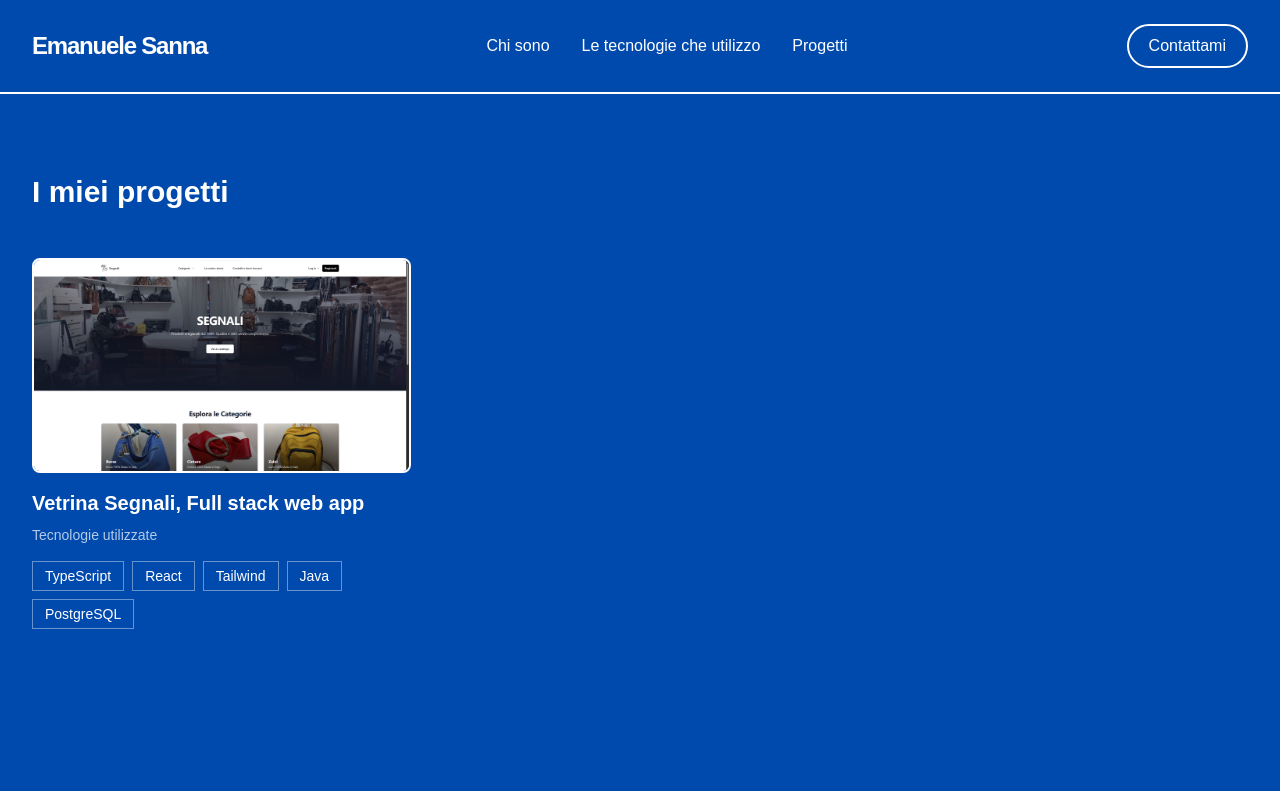
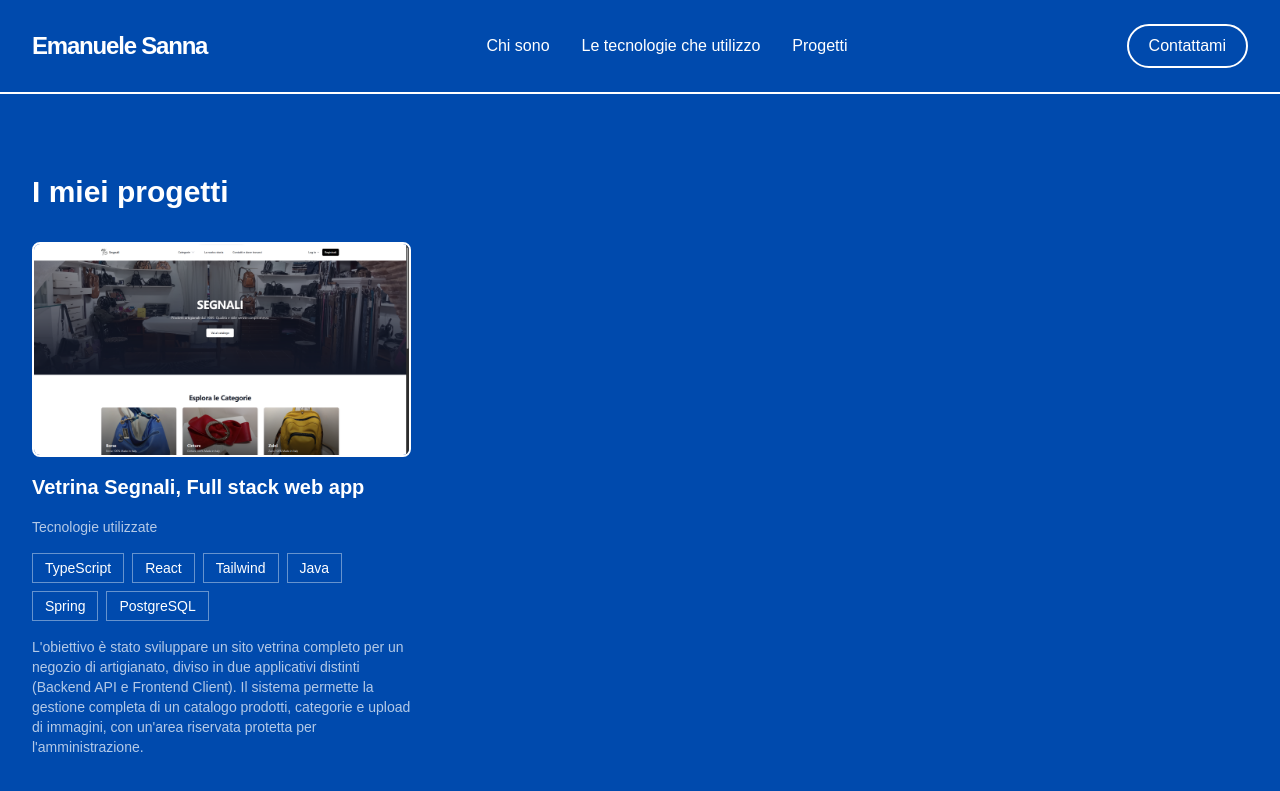
Before and after one commit to ESan9/portfolioes, a React app: page /projects in a window 1280 px wide. Shown: the top 791 px of the page. Built offline with nearby package versions, Linux system fonts and the light colour scheme; the HTML template or start-up script is replaced by a standard one.

Commit message:
Implement scroll restoration on navigation

```diff
--- a/src/App.tsx
+++ b/src/App.tsx
@@ -6,10 +6,12 @@ import About from "./pages/About";
 import Contact from "./pages/Contact";
 import Stack from "./pages/Stack";
 import Projects from "./pages/Projects";
+import ScrollToTop from "./components/ScrollToTop";
 
 const App = () => {
   return (
     <BrowserRouter>
+      <ScrollToTop />
       <div className="min-h-screen bg-project">
         <Navbar />
         <Routes>
--- /dev/null
+++ b/src/components/ScrollToTop.tsx
@@ -0,0 +1,12 @@
+import { useLocation } from "react-router-dom";
+import { useEffect } from "react";
+
+const ScrollToTop = () => {
+  const location = useLocation();
+  useEffect(() => {
+    window.scrollTo({ top: 0, left: 0, behavior: "smooth" });
+  }, [location]);
+  return null;
+};
+
+export default ScrollToTop;
--- a/src/pages/Projects.tsx
+++ b/src/pages/Projects.tsx
@@ -1,10 +1,13 @@
 import homeP from "../assets/HomeP.png";
 const projectList = [
   {
+    id: "1",
     title: "Vetrina Segnali, Full stack web app",
     image: homeP,
     link: "https://segnaliart.vercel.app/",
-    tags: ["TypeScript", "React", "Tailwind", "Java", "PostgreSQL"],
+    tags: ["TypeScript", "React", "Tailwind", "Java", "Spring", "PostgreSQL"],
+    description:
+      "L'obiettivo è stato sviluppare un sito vetrina completo per un negozio di artigianato, diviso in due applicativi distinti (Backend API e Frontend Client). Il sistema permette la gestione completa di un catalogo prodotti, categorie e upload di immagini, con un'area riservata protetta per l'amministrazione.",
   },
 ];
 
@@ -12,10 +15,10 @@ const Projects = () => {
   return (
     <main className="max-w-7xl mx-auto px-8 pt-20 pb-32">
       {" "}
-      <h2 className="text-3xl font-bold text-white mb-12">I miei progetti</h2>
+      <h2 className="text-3xl font-bold text-white mb-8">I miei progetti</h2>
       <div className="grid grid-cols-1 md:grid-cols-2 lg:grid-cols-3 gap-10">
-        {projectList.map((project, index) => (
-          <div key={index} className="group flex flex-col">
+        {projectList.map((project) => (
+          <div key={project.id} className="group flex flex-col">
             <div className="overflow-hidden rounded-lg border-2 border-white mb-4">
               <a href={project.link} target="_blank" rel="noreferrer">
                 <img
@@ -26,7 +29,7 @@ const Projects = () => {
               </a>
             </div>
 
-            <h3 className="text-white text-xl font-semibold mb-2">
+            <h3 className="text-white text-xl font-semibold mb-4">
               {project.title}
             </h3>
 
@@ -42,6 +45,7 @@ const Projects = () => {
                 </span>
               ))}
             </div>
+            <p className="text-white/70 text-sm my-4">{project.description}</p>
           </div>
         ))}
       </div>
```
